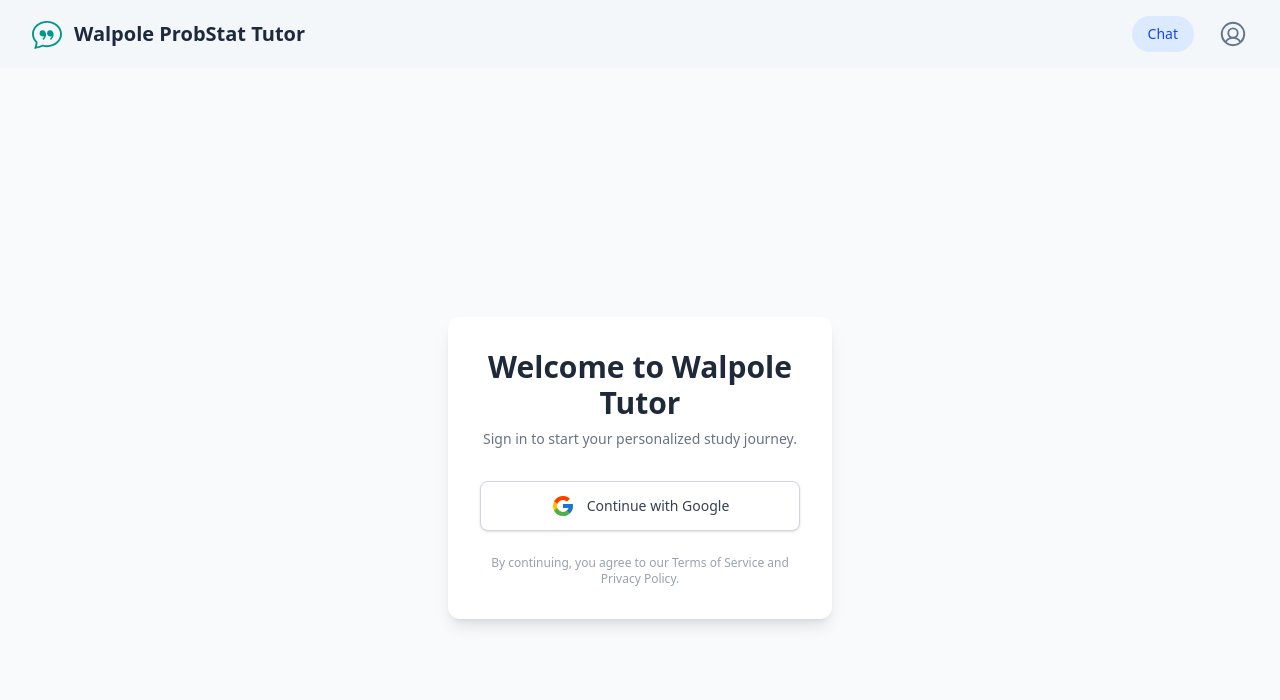
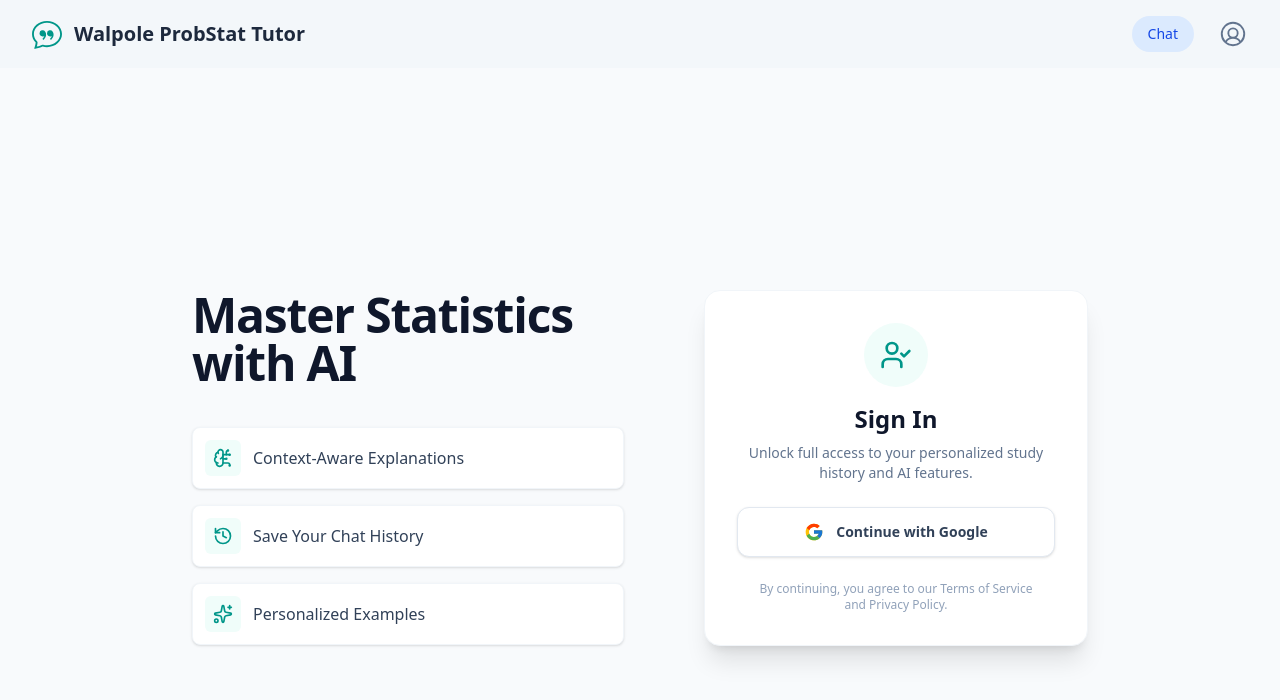
Before and after one commit to riyanj220/walpole-agent-frontend, a React (Vite) app: page /auth in a window 1280 px wide. Shown: the top 700 px of the page. Built offline with nearby package versions, Linux system fonts and the light colour scheme; no server answers.

Commit message:
feat: enhance AuthPage layout and add feature list for unauthenticated users

```diff
--- a/src/components/AuthLayout.jsx
+++ b/src/components/AuthLayout.jsx
@@ -6,7 +6,7 @@
   return (
     <>
       <Navbar />
-      <div className="min-h-screen bg-slate-50 flex items-center justify-center">
+      <div className="min-h-screen  bg-slate-50 flex items-center justify-center">
         <Outlet />
       </div>
     </>
--- a/src/components/Navbar.jsx
+++ b/src/components/Navbar.jsx
@@ -2,9 +2,13 @@
 import { PiUserCircle } from "react-icons/pi";
 import { Menu } from "lucide-react"; // 1. Import the Menu icon
 import { Link } from "react-router-dom";
+import { useLocation } from "react-router-dom";
 
 // 2. Accept `toggleSidebar` as a prop
 const Navbar = ({ toggleSidebar }) => {
+  const location = useLocation(); // 2. Get current route
+  const isAuthPage = location.pathname === "/auth";
+
   return (
     // 3. Add sticky and z-index to keep it on top of content
     <nav className="sticky top-0 z-10 w-full bg-slate-100/80 px-4 py-4 backdrop-blur-sm md:px-8">
@@ -12,6 +16,7 @@
         {/* 4. Left Side: Logo and Title */}
         <div className="flex items-center gap-3">
           {/* 5. Mobile-only Menu button */}
+          {!isAuthPage && (
             <button
               onClick={toggleSidebar}
               className="p-1 text-slate-700 hover:text-slate-900 md:hidden"
@@ -19,6 +24,7 @@
             >
               <Menu className="h-6 w-6" />
             </button>
+          )}
 
           <BsChatQuote className="hidden text-3xl text-teal-600 sm:block" />
           <span className="text-xl font-bold text-slate-800">
--- a/src/components/Sidebar.jsx
+++ b/src/components/Sidebar.jsx
@@ -1,7 +1,6 @@
 import { useEffect, useState, useRef } from "react";
 import {
   Plus,
-  Settings,
   Menu,
   X,
   LogOut,
@@ -147,7 +146,6 @@
           </span>
         </button>
 
-        {/* Previous Conversations */}
         {/* Previous Conversations - Horizontal Slide Animation */}
         <div
           className={`flex flex-col flex-1 min-h-0 overflow-hidden whitespace-nowrap transition-all duration-300 ease-in-out ${
@@ -184,7 +182,7 @@
                       {/* 3 Dots Menu Button */}
                       <button
                         onClick={(e) => toggleMenu(e, chat.id)}
-                        className="cursor-pointer opacity-0 group-hover:opacity-100 p-1 hover:bg-slate-300 rounded transition-opacity"
+                        className="cursor-pointer group-hover:opacity-100 p-1 hover:bg-slate-300 rounded transition-opacity"
                       >
                         <MoreVertical className="h-4 w-4 text-slate-500" />
                       </button>
--- a/src/pages/AuthPage.jsx
+++ b/src/pages/AuthPage.jsx
@@ -1,37 +1,90 @@
 // src/pages/AuthPage.jsx
 import { useAuth } from "../context/AuthContext";
 import { FcGoogle } from "react-icons/fc";
-import { LogOut } from "lucide-react"; // Assuming you have lucide-react installed, or use a simple text
+import {
+  LogOut,
+  BrainCircuit,
+  History,
+  UserCheck,
+  Sparkles,
+} from "lucide-react";
 
 const AuthPage = () => {
   const { user, signInWithGoogle, signOut } = useAuth();
 
   return (
-    <div className="flex min-h-screen items-center justify-center bg-gray-50 px-4">
-      <div className="w-full max-w-sm rounded-xl bg-white p-8 shadow-lg transition-all text-center">
-        {/* Header */}
-        <h2 className="text-3xl font-bold text-gray-800 mb-2">
-          {user ? "Welcome Back!" : "Welcome to Walpole Tutor"}
-        </h2>
-        <p className="text-sm text-gray-500 mb-8">
-          {user
-            ? "You are currently signed in."
-            : "Sign in to start your personalized study journey."}
+    <div className="flex w-full items-center justify-center px-4 py-6">
+      <div className="w-full max-w-4xl grid grid-cols-1 md:grid-cols-2 gap-8 items-center">
+        {/* Left Side: Pitch / Welcome */}
+        <div className="text-center md:text-left space-y-6">
+          <h1 className="text-4xl md:text-5xl font-bold text-slate-900 tracking-tight">
+            {user ? "Welcome Back!" : "Master Statistics with AI"}
+          </h1>
+          <p className="text-lg  text-slate-600 leading-relaxed ">
+            {user &&
+              "Ready to continue your learning journey? Your personal tutor is waiting."}
           </p>
 
+          {/* Feature List (Only show if NOT logged in) */}
+          {!user && (
+            <div className="space-y-4 pt-4">
+              <FeatureItem
+                icon={<BrainCircuit className="w-5 h-5 text-teal-600" />}
+                text="Context-Aware Explanations"
+              />
+              <FeatureItem
+                icon={<History className="w-5 h-5 text-teal-600" />}
+                text="Save Your Chat History"
+              />
+              <FeatureItem
+                icon={<Sparkles className="w-5 h-5 text-teal-600" />}
+                text="Personalized Examples"
+              />
+            </div>
+          )}
+        </div>
+
+        {/* Right Side: Auth Card */}
+        <div className="flex justify-center md:justify-end">
+          <div className="w-full max-w-sm bg-white rounded-2xl shadow-xl border border-slate-100 p-8 transition-all hover:shadow-2xl">
             {user ? (
               // LOGGED IN STATE
-          <div className="space-y-4">
-            <div className="p-3 bg-gray-50 rounded-lg border border-gray-100">
-              <p className="text-sm font-medium text-gray-900">
-                {user.user_metadata?.full_name || "User"}
+              <div className="space-y-6 text-center">
+                <div className="relative mx-auto w-24 h-24">
+                  {user.user_metadata?.avatar_url ? (
+                    <img
+                      src={user.user_metadata.picture}
+                      alt="Profile"
+                      className="w-full h-full rounded-full border-4 border-teal-50 shadow-md object-cover"
+                    />
+                  ) : (
+                    <div className="w-full h-full rounded-full bg-teal-100 flex items-center justify-center text-teal-600 text-3xl font-bold">
+                      {user.email?.[0]?.toUpperCase()}
+                    </div>
+                  )}
+                  <div
+                    className="absolute bottom-0 right-0 bg-green-500 w-6 h-6 rounded-full border-2 border-white"
+                    title="Online"
+                  ></div>
+                </div>
+
+                <div>
+                  <h3 className="text-xl font-bold text-slate-900">
+                    {user.user_metadata?.full_name || "Student"}
+                  </h3>
+                  <p className="text-sm text-slate-500 font-medium">
+                    {user.email}
                   </p>
-              <p className="text-xs text-gray-500">{user.email}</p>
+                </div>
+
+                <div className="bg-slate-50 rounded-lg p-3 text-xs text-slate-400 border border-slate-100">
+                  User ID:{" "}
+                  <span className="font-mono">{user.id.slice(0, 8)}...</span>
                 </div>
 
                 <button
                   onClick={signOut}
-              className="flex w-full items-center justify-center gap-2 rounded-lg border border-red-200 bg-red-50 px-4 py-3 text-sm font-medium text-red-700 shadow-sm hover:bg-red-100 transition-all duration-200 focus:outline-none focus:ring-2 focus:ring-red-500 focus:ring-offset-2 cursor-pointer"
+                  className="w-full flex items-center justify-center gap-2 rounded-xl border border-red-100 bg-red-50 px-4 py-3 text-sm font-semibold text-red-600 shadow-sm hover:bg-red-100 hover:border-red-200 transition-all duration-200 cursor-pointer"
                 >
                   <LogOut className="h-4 w-4" />
                   Sign Out
@@ -39,25 +92,48 @@
               </div>
             ) : (
               // LOGGED OUT STATE
-          <>
+              <div className="space-y-6 text-center">
+                <div className="mx-auto w-16 h-16 bg-teal-50 rounded-full flex items-center justify-center mb-4">
+                  <UserCheck className="w-8 h-8 text-teal-600" />
+                </div>
+
+                <div>
+                  <h2 className="text-2xl font-bold text-slate-900 mb-2">
+                    Sign In
+                  </h2>
+                  <p className="text-sm text-slate-500">
+                    Unlock full access to your personalized study history and AI
+                    features.
+                  </p>
+                </div>
+
                 <button
                   onClick={signInWithGoogle}
-              type="button"
-              className="flex w-full items-center justify-center gap-3 rounded-lg border border-gray-300 bg-white px-4 py-3 text-sm font-medium text-gray-700 shadow-sm hover:bg-gray-50 hover:shadow-md transition-all duration-200 focus:outline-none focus:ring-2 focus:ring-emerald-500 focus:ring-offset-2 cursor-pointer"
+                  className="w-full flex items-center justify-center gap-3 rounded-xl border border-slate-200 bg-white px-4 py-3.5 text-sm font-semibold text-slate-700 shadow-sm hover:bg-slate-50 hover:border-slate-300 transition-all duration-200 group cursor-pointer"
                 >
-              <FcGoogle className="h-6 w-6" />
+                  <FcGoogle className="h-5 w-5 group-hover:scale-110 transition-transform" />
                   Continue with Google
                 </button>
 
-            <p className="mt-6 text-xs text-gray-400">
+                <p className="text-xs text-slate-400 px-4">
                   By continuing, you agree to our Terms of Service and Privacy
                   Policy.
                 </p>
-          </>
+              </div>
             )}
+          </div>
+        </div>
       </div>
     </div>
   );
 };
 
+// Helper component for feature list
+const FeatureItem = ({ icon, text }) => (
+  <div className="flex items-center gap-3 p-3 bg-white rounded-lg shadow-sm border border-slate-100 max-w-sm md:max-w-none mx-auto md:mx-0">
+    <div className="bg-teal-50 p-2 rounded-md">{icon}</div>
+    <span className="text-slate-700 font-medium">{text}</span>
+  </div>
+);
+
 export default AuthPage;
--- a/src/pages/home.jsx
+++ b/src/pages/home.jsx
@@ -1,6 +1,6 @@
-import { useState, useRef, useEffect } from "react";
+import { useState, useRef, useEffect, useCallback } from "react";
 import { useOutletContext, useSearchParams } from "react-router-dom"; // Added useSearchParams
-import { SendHorizontal, User, Bot, Square } from "lucide-react";
+import { SendHorizontal, Bot, Square } from "lucide-react";
 import axiosClient from "../api/axiosClient";
 import supabase from "../api/supabaseClient"; // Need Supabase to fetch history
 import ReactMarkdown from "react-markdown";
@@ -321,7 +321,7 @@
   }, [messages]);
 
   // =========================================================
-  // 🆕 LOAD HISTORY LOGIC
+  // LOAD HISTORY LOGIC
   // =========================================================
   useEffect(() => {
     // If URL has a chatId, load that chat
@@ -361,10 +361,10 @@
 
   const handlePromptClick = (prompt) => handleSend(prompt);
 
-  const handleTypingComplete = () => {
+  const handleTypingComplete = useCallback(() => {
     setIsTyping(false);
     stopTypingRef.current = false;
-  };
+  }, []);
 
   const handleStopTyping = () => {
     stopTypingRef.current = true;
```
Lines whose indentation alone changed are shown as unchanged.
